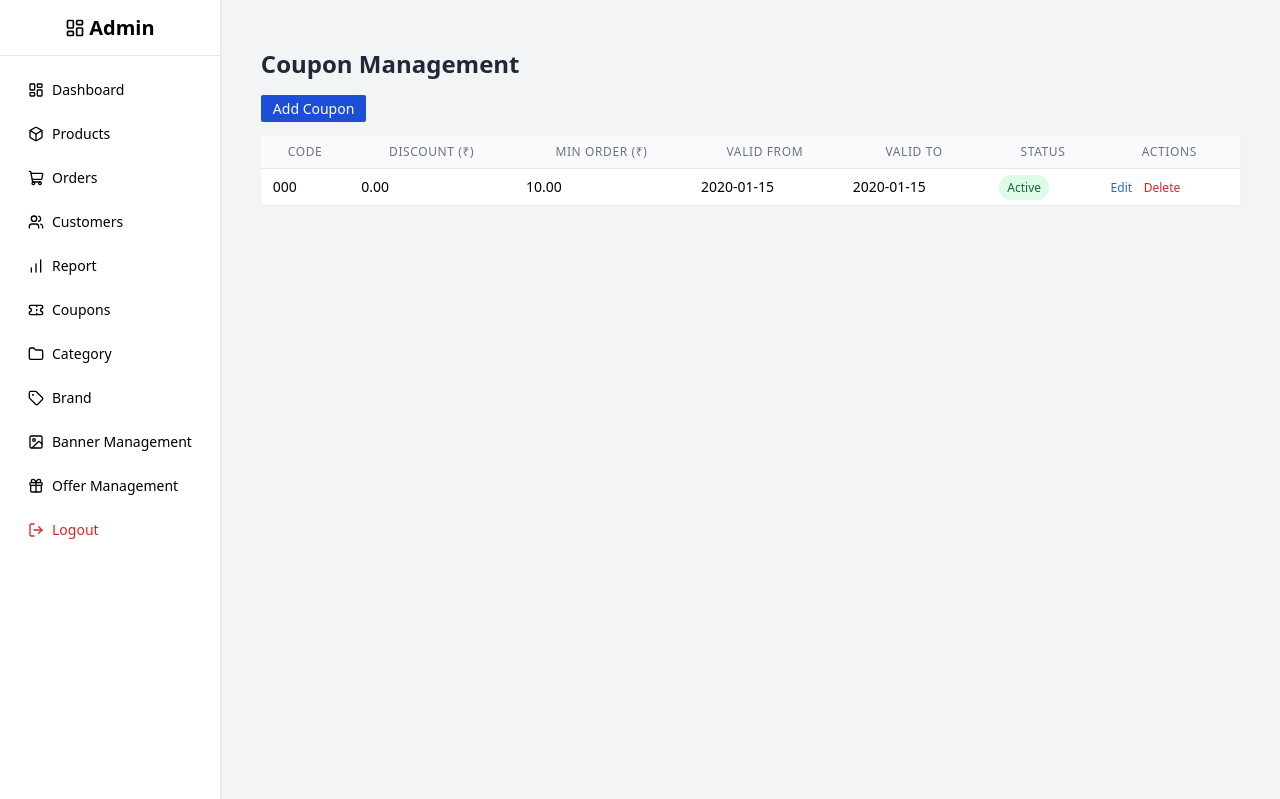
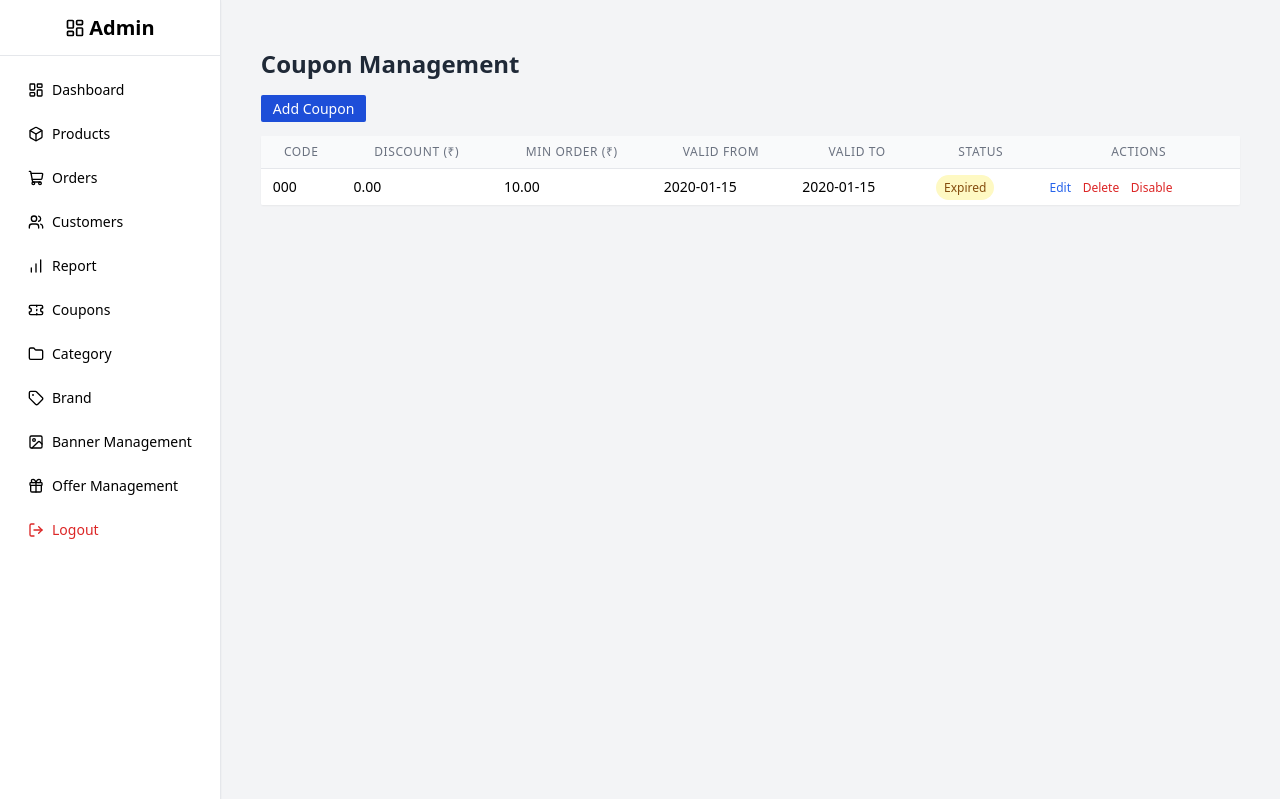
Before and after one commit to praveenAppuss/cyclekart, a Django app: page /adminpanel/admin/coupons/ in a window 1280 px wide. Shown: the top 799 px of the page. Run offline with Django 5.2, Linux system fonts and the light colour scheme; a user stored in the database is signed in; tables that the repository leaves empty hold one stand-in row (values such as "Sample post"); parts of the project's set-up code (start-up, migrations or seed data) failed here and were passed over; some libraries are stand-ins or nearby versions.

Commit message:
fix:adminside coupon related issue resolved

```diff
--- a/adminapp/urls.py
+++ b/adminapp/urls.py
@@ -31,7 +31,8 @@ urlpatterns = [
     path('admin/coupons/', views.coupon_list, name='coupon_list'),
     path('admin/coupons/add/', views.add_coupon, name='add_coupon'),
     path('admin/coupons/edit/<int:coupon_id>/', views.edit_coupon, name='edit_coupon'),
-    path('admin/coupons/delete/<int:coupon_id>/', views.delete_coupon, name='soft_delete_coupon'),
+    path('admin/coupons/delete/<int:coupon_id>/', views.delete_coupon, name='delete_coupon'),
+    path('toggle_coupon/<int:coupon_id>/', views.toggle_coupon, name='toggle_coupon'),
     path('offers/', views.list_offers, name='offers_list'),
     path('offers/product/add/', views.add_product_offer, name='add_product_offer'),
     path('offers/category/add/', views.add_category_offer, name='add_category_offer'),
--- a/adminapp/views.py
+++ b/adminapp/views.py
@@ -972,7 +972,7 @@ def coupon_list(request):
     paginator = Paginator(coupons, 6)
     page_number = request.GET.get('page')
     page_obj = paginator.get_page(page_number)
-    return render(request, 'coupon_list.html', {'coupons': page_obj})
+    return render(request, 'coupon_list.html', {'coupons': page_obj, 'now': timezone.now()})
 
 @superuser_required
 def add_coupon(request):
@@ -982,7 +982,6 @@ def add_coupon(request):
         minimum_order_amount = request.POST.get('minimum_order_amount', '').strip()
         valid_from = request.POST.get('valid_from', '').strip()
         valid_to = request.POST.get('valid_to', '').strip()
-        active = request.POST.get('active') == 'on'
         error = {}
 
         if not code:
@@ -1040,7 +1039,7 @@ def add_coupon(request):
                 minimum_order_amount=minimum_order_amount,
                 valid_from=valid_from_date,
                 valid_to=valid_to_date,
-                active=active
+                active=True
             )
             messages.success(request, 'Coupon created successfully.')
             return redirect('coupon_list')
@@ -1051,7 +1050,6 @@ def add_coupon(request):
                 'minimum_order_amount': minimum_order_amount,
                 'valid_from': valid_from,
                 'valid_to': valid_to,
-                'active': active
             }})
 
     return render(request, 'add_coupon.html')
@@ -1065,7 +1063,6 @@ def edit_coupon(request, coupon_id):
         minimum_order_amount = request.POST.get('minimum_order_amount', '').strip()
         valid_from = request.POST.get('valid_from', '').strip()
         valid_to = request.POST.get('valid_to', '').strip()
-        active = request.POST.get('active') == 'on'
         error = {}
 
         if Coupon.objects.exclude(id=coupon_id).filter(code__iexact=code).exists():
@@ -1122,7 +1119,6 @@ def edit_coupon(request, coupon_id):
             coupon.minimum_order_amount = minimum_order_amount
             coupon.valid_from = valid_from_date
             coupon.valid_to = valid_to_date
-            coupon.active = active
             coupon.save()
             messages.success(request, 'Coupon updated successfully.')
             return redirect('coupon_list')
@@ -1134,7 +1130,6 @@ def edit_coupon(request, coupon_id):
                 'minimum_order_amount': minimum_order_amount,
                 'valid_from': valid_from,
                 'valid_to': valid_to,
-                'active': active
             }})
 
     form = {
@@ -1144,7 +1139,6 @@ def edit_coupon(request, coupon_id):
         'minimum_order_amount': coupon.minimum_order_amount,
         'valid_from': coupon.valid_from.date().strftime('%Y-%m-%d') if coupon.valid_from else '',
         'valid_to': coupon.valid_to.date().strftime('%Y-%m-%d') if coupon.valid_to else '',
-        'active': coupon.active
     }
     return render(request, 'add_coupon.html', {'form': form})
 
@@ -1154,6 +1148,15 @@ def delete_coupon(request, coupon_id):
     coupon.is_deleted = True
     coupon.save()
     messages.success(request, f"Coupon '{coupon.code}' has been deleted successfully.")
+    return redirect('coupon_list')
+
+@superuser_required
+def toggle_coupon(request, coupon_id):
+    coupon = get_object_or_404(Coupon, id=coupon_id)
+    coupon.active = not coupon.active
+    coupon.save()
+    status = 'Enabled' if coupon.active else 'Disabled'
+    messages.success(request, f'Coupon has been {status} successfully.')
     return redirect('coupon_list')
 
 
--- a/templates/add_coupon.html
+++ b/templates/add_coupon.html
@@ -40,10 +40,6 @@
                     <input type="date" id="valid_to" name="valid_to" value="{{ form.valid_to }}" class="w-full px-2 py-1 border border-gray-300 rounded-sm text-sm focus:outline-none focus:ring-1 focus:ring-blue-500" required>
                     {% if error.valid_to %}<p class="text-red-500 text-xs mt-1">{{ error.valid_to }}</p>{% endif %}
                 </div>
-                <div class="mb-3">
-                    <label class="block text-sm font-medium text-gray-700">Active</label>
-                    <input type="checkbox" id="active" name="active" {% if form.active %}checked{% endif %} class="h-4 w-4 text-blue-600 focus:ring-blue-500">
-                </div>
                 <button type="submit" class="w-full bg-blue-700 text-white px-3 py-1 rounded-sm text-sm hover:bg-blue-800 transition-colors">{% if form.coupon_id %}Update Coupon{% else %}Create Coupon{% endif %}</button>
             </form>
 
--- a/templates/coupon_list.html
+++ b/templates/coupon_list.html
@@ -30,13 +30,22 @@
                         <td class="px-3 py-2 text-sm">{{ coupon.valid_from|date:'Y-m-d' }}</td>
                         <td class="px-3 py-2 text-sm">{{ coupon.valid_to|date:'Y-m-d' }}</td>
                         <td class="px-3 py-2 text-sm">
-                            <span class="px-2 py-1 rounded-full {% if coupon.active %}bg-green-100 text-green-800{% else %}bg-red-100 text-red-800{% endif %} text-xs">
-                                {{ coupon.active|yesno:'Active,Inactive' }}
-                            </span>
+                            {% if coupon.is_valid %}
+                                <span class="px-2 py-1 rounded-full bg-green-100 text-green-800 text-xs">Active</span>
+                            {% elif coupon.active and coupon.valid_to < now %}
+                                <span class="px-2 py-1 rounded-full bg-yellow-100 text-yellow-800 text-xs">Expired</span>
+                            {% elif coupon.active and coupon.valid_from > now %}
+                                <span class="px-2 py-1 rounded-full bg-blue-100 text-blue-800 text-xs">Upcoming</span>
+                            {% else %}
+                                <span class="px-2 py-1 rounded-full bg-red-100 text-red-800 text-xs">Disabled</span>
+                            {% endif %}
                         </td>
                         <td class="px-3 py-2 text-sm">
                             <a href="{% url 'edit_coupon' coupon.id %}" class="text-blue-600 hover:text-blue-800 text-xs mr-2">Edit</a>
-                            <a href="{% url 'soft_delete_coupon' coupon.id %}" class="text-red-600 hover:text-red-800 text-xs">Delete</a>
+                            <a href="{% url 'delete_coupon' coupon.id %}" class="text-red-600 hover:text-red-800 text-xs mr-2">Delete</a>
+                            <a href="{% url 'toggle_coupon' coupon.id %}" class="text-{% if coupon.active %}red{% else %}green{% endif %}-600 hover:text-{% if coupon.active %}red{% else %}green{% endif %}-800 text-xs">
+                                {% if coupon.active %}Disable{% else %}Enable{% endif %}
+                            </a>
                         </td>
                     </tr>
                     {% empty %}
```
